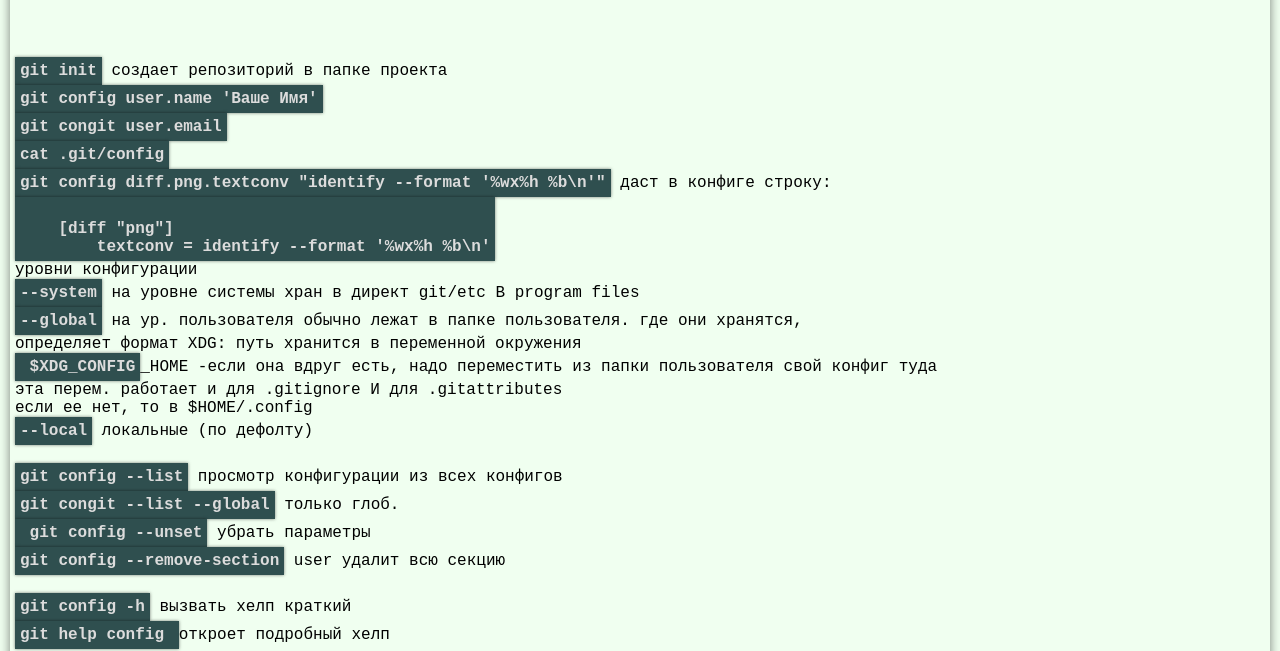
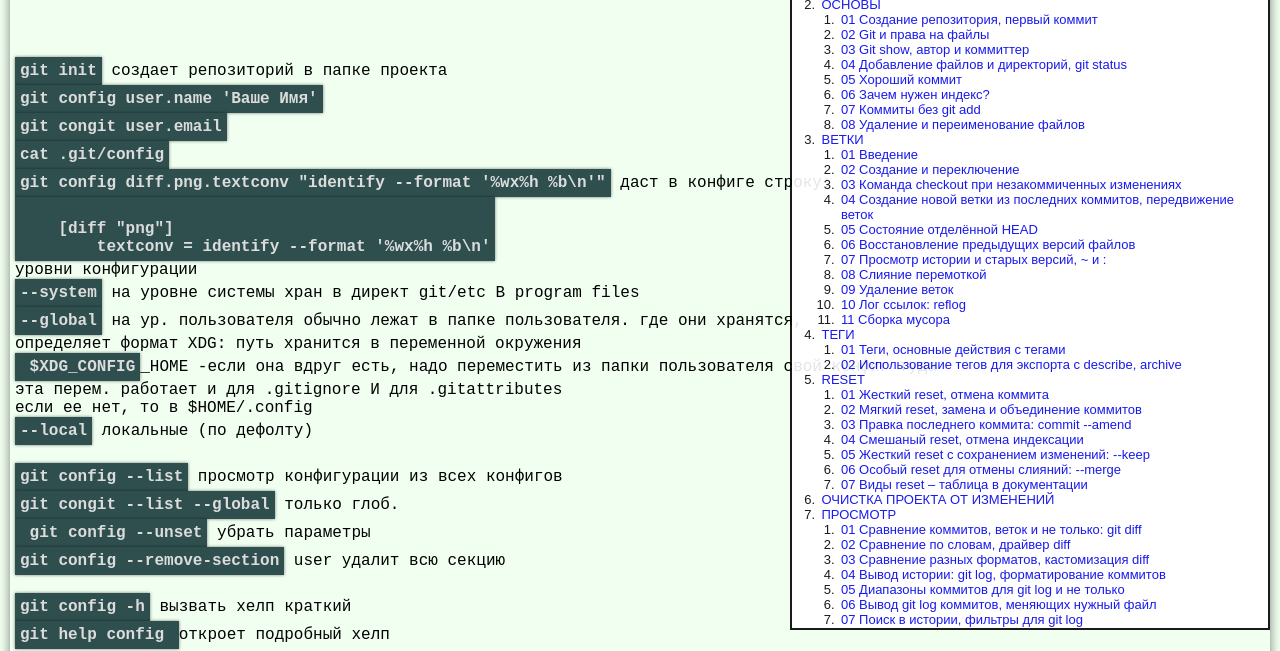
Before and after one commit to ase444ka/conspectGit, a plain HTML site: page index.html in a window 1280 px wide. Shown: the part 160-811 px from the top of the page. Drawn offline with Linux system fonts and the light colour scheme.

Commit message:
Added bookmarklet script on the page

```diff
--- a/index.html
+++ b/index.html
@@ -9,6 +9,7 @@
 </head>
 
 <body>
+
 <pre>
 <h1>Конфигурация</h1>
 <h2>01 Основная конфигурация</h2>
@@ -714,7 +715,7 @@ git использует для форматирования дат ф-ю strfti
 <strong>git help revisions</strong>
 в diff (.) означают одно, а в остальных командах другое
 
-<h1>06 Вывод git log коммитов, меняющих нужный файл</h1>
+<h2>06 Вывод git log коммитов, меняющих нужный файл</h2>
 
 <strong>git log index.html</strong>
 <strong>git log -p index.html</strong> - с diff-ами
@@ -723,7 +724,7 @@ git использует для форматирования дат ф-ю strfti
 <strong>git log feature..master -- index.html</strong> - если имя ф. совпад. с им. ветки
 
 
-<h1>07 Поиск в истории, фильтры для git log</h1>
+<h2>07 Поиск в истории, фильтры для git log</h2>
 
 <strong>git log --grep run</strong> поиск всех коммитов со словом run в описании c учетом текущей ветки
 <strong>git log --grep added --grep function</strong> коммиты со словом added <em>ИЛИ</em> словом function
@@ -1184,6 +1185,7 @@ relative
 <strong>git log --date=iso-local</strong>
 <strong>git log --date=format-local: '%F %T'</strong>
 </pre>
+<script src="html5outliner-master/bookmarklet.js"></script>
 </body>
 
 </html>
```
